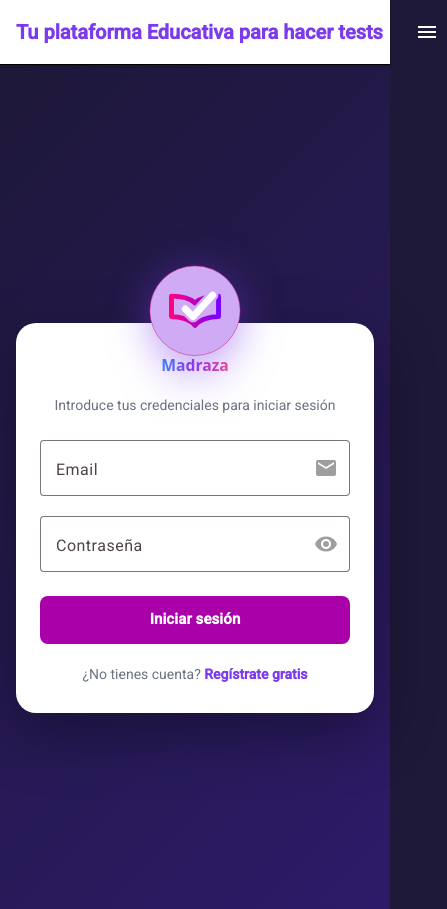
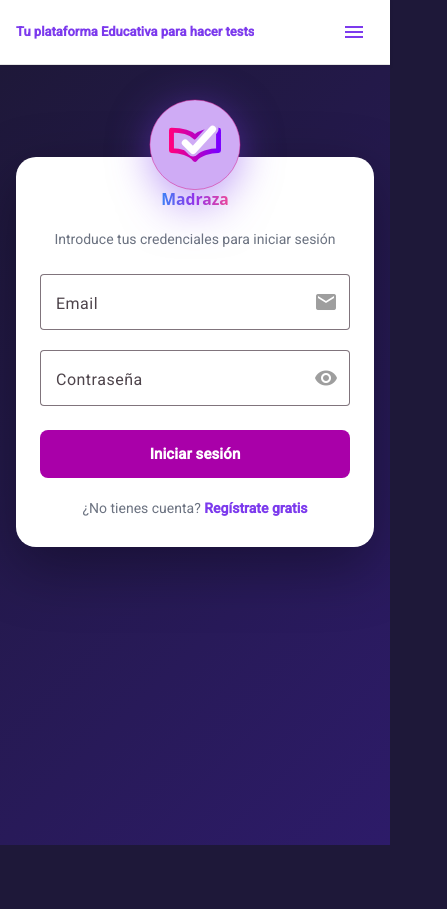
Before and after one commit to MadrazaDigitalSchool/Madraza, an Angular app in the folder Frontend/: page /auth/login in a window 390 px wide. Shown: the whole page, 447 px wide, since content can reach past the window. After the commit the page ends 845 px from the top, so only its background shows below. Built offline with nearby package versions, Linux system fonts and the light colour scheme.

Commit message:
Mejora del responsive y corrección del menu en movil

```diff
--- a/Frontend/src/app/features/auth/login/login.scss
+++ b/Frontend/src/app/features/auth/login/login.scss
@@ -1,5 +1,5 @@
 .login-container {
-    min-height: 100vh;
+    min-height: calc(100vh - 64px);
     display: flex;
     flex-direction: column;
     align-items: center;
@@ -100,6 +100,13 @@
     }
 }
 
+@media (max-width: 900px) {
+    .login-container {
+        justify-content: flex-start;
+        padding-top: clamp(24px, 8vw, 48px);
+    }
+}
+
 .registro-link {
     text-align: center;
     color: #6b7280;
--- a/Frontend/src/app/shared/components/header/header.html
+++ b/Frontend/src/app/shared/components/header/header.html
@@ -89,12 +89,7 @@
             <li><a routerLink="/precios" (click)="menuMovilAbierto = false">Precios</a></li>
             <li><a routerLink="/contacto" (click)="menuMovilAbierto = false">Contacto</a></li>
         </ul>
-        @if (!authService.isLoggedIn()) {
-        <div class="menu-movil-actions">
-            <a routerLink="/auth/login" (click)="menuMovilAbierto = false">Iniciar sesión</a>
-            <a routerLink="/auth/registro" class="btn-registro-movil" (click)="menuMovilAbierto = false">Registrarse</a>
-        </div>
-        } @else {
+        @if (authService.isLoggedIn()) {
         <div class="menu-movil-actions">
             <a routerLink="/dashboard" (click)="menuMovilAbierto = false">Dashboard</a>
             <button (click)="logout()">Cerrar sesión</button>
--- a/Frontend/src/app/shared/components/header/header.scss
+++ b/Frontend/src/app/shared/components/header/header.scss
@@ -4,15 +4,14 @@
     z-index: 100;
     width: 100%;
     background: white;
-    border-bottom: 1px solid #000000;
-    box-shadow: 0 2px 4px rgba(0, 0, 0, 0.15);
+    border-bottom: 1px solid rgba(0, 0, 0, 0.1);
+    box-shadow: 0 2px 4px rgba(0, 0, 0, 0.08);
     transition: background 0.3s ease, box-shadow 0.3s ease;
 
-    // Cuando el usuario hace scroll la navbar cambia de aspecto
     &.scrolled {
         background: white;
-        border-bottom: 1px solid #000000;
-        box-shadow: 0 2px 8px rgba(0, 0, 0, 0.15);
+        border-bottom: 1px solid rgba(0, 0, 0, 0.15);
+        box-shadow: 0 2px 8px rgba(0, 0, 0, 0.12);
     }
 }
 
@@ -20,26 +19,24 @@
     display: flex;
     align-items: center;
     justify-content: space-between;
-    gap: 24px;
+    gap: 16px;
     height: 64px;
+    max-width: 1280px;
+    margin: 0 auto;
+    padding-inline: clamp(16px, 4vw, 48px);
 }
 
-// Contenedor de navegación a la derecha
-.navbar-right {
-    display: flex;
-    align-items: center;
-    gap: 24px;
-}
-
-// Título del navbar
 .navbar-title {
     display: flex;
     align-items: center;
+    flex: 1;
+    min-width: 0;
 
     .navbar-title-link {
         text-decoration: none;
         cursor: pointer;
         transition: opacity 0.2s ease;
+        overflow: hidden;
 
         &:hover {
             opacity: 0.8;
@@ -47,25 +44,27 @@
 
         h1 {
             margin: 0;
-            font-size: 20px;
+            font-size: 18px;
             font-weight: 700;
             color: var(--madraza-primary);
             white-space: nowrap;
-        }
-    }
-
-    @media (max-width: 768px) {
-        h1 {
-            font-size: 16px;
+            overflow: hidden;
+            text-overflow: ellipsis;
         }
     }
 }
 
-// Links de navegación principal
+.navbar-right {
+    display: flex;
+    align-items: center;
+    gap: 16px;
+    flex-shrink: 0;
+}
+
 .nav-links {
     display: flex;
     align-items: center;
-    gap: 8px;
+    gap: 4px;
     list-style: none;
     margin: 0;
     padding: 0;
@@ -75,7 +74,7 @@
         text-decoration: none;
         font-size: 14px;
         font-weight: 500;
-        padding: 8px 12px;
+        padding: 8px 10px;
         border-radius: var(--madraza-radius-sm);
         transition: color 0.2s ease, background 0.2s ease;
 
@@ -89,14 +88,8 @@
             font-weight: 600;
         }
     }
-
-    // Ocultar en móvil
-    @media (max-width: 768px) {
-        display: none;
-    }
 }
 
-// Acciones del lado derecho
 .nav-actions {
     display: flex;
     align-items: center;
@@ -104,20 +97,16 @@
 }
 
 .nav-link-auth {
-    color: white;
+    color: #333333;
     font-size: 14px;
+    font-weight: 500;
     text-decoration: none;
 
     &:hover {
         color: var(--madraza-primary);
     }
-
-    @media (max-width: 768px) {
-        display: none;
-    }
 }
 
-// Avatar del usuario autenticado
 .avatar-btn {
     display: flex;
     align-items: center;
@@ -147,18 +136,13 @@
     }
 
     mat-icon {
-        color: white;
+        color: #666666;
         font-size: 18px;
         width: 18px;
         height: 18px;
     }
-
-    @media (max-width: 768px) {
-        display: none;
-    }
 }
 
-// Menú del usuario
 .menu-header {
     padding: 12px 16px 8px;
 
@@ -180,28 +164,20 @@
     color: var(--madraza-error);
 }
 
-// Botón hamburguesa — solo visible en móvil
 .menu-movil-btn {
     display: none;
     background: none;
     border: none;
     cursor: pointer;
-    color: white;
+    color: var(--madraza-primary);
     padding: 8px;
     border-radius: var(--madraza-radius-sm);
 
     &:hover {
-        background: rgba(0, 0, 0, 0.05);
-    }
-
-    @media (max-width: 768px) {
-        display: flex;
-        align-items: center;
-        justify-content: center;
+        background: rgba(124, 58, 237, 0.08);
     }
 }
 
-// Menú móvil desplegable
 .menu-movil {
     background: rgba(30, 24, 57, 0.98);
     backdrop-filter: blur(12px);
@@ -257,10 +233,41 @@
             background: rgba(255, 255, 255, 0.08);
         }
 
-        .btn-registro-movil,
         button {
             background: var(--madraza-primary);
             color: white;
         }
     }
 }
+
+// ── MEDIA QUERIES ─────────────────────────────────────────
+
+@media (max-width: 900px) {
+    .navbar-title .navbar-title-link h1 {
+        font-size: 15px;
+    }
+
+    .nav-links {
+        display: none;
+    }
+
+    .nav-link-auth {
+        display: none;
+    }
+
+    .avatar-btn {
+        display: none;
+    }
+
+    .menu-movil-btn {
+        display: flex;
+        align-items: center;
+        justify-content: center;
+    }
+}
+
+@media (max-width: 480px) {
+    .navbar-title .navbar-title-link h1 {
+        font-size: 13px;
+    }
+}
```
